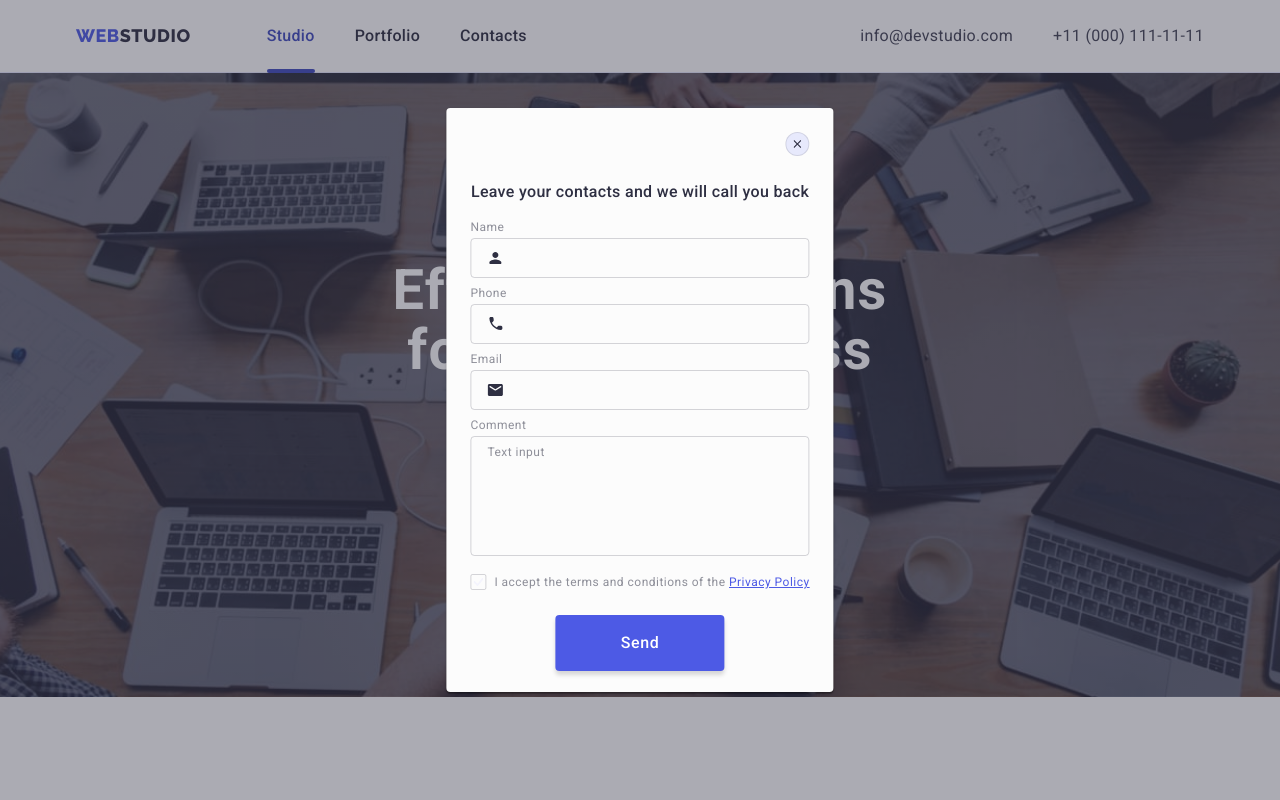
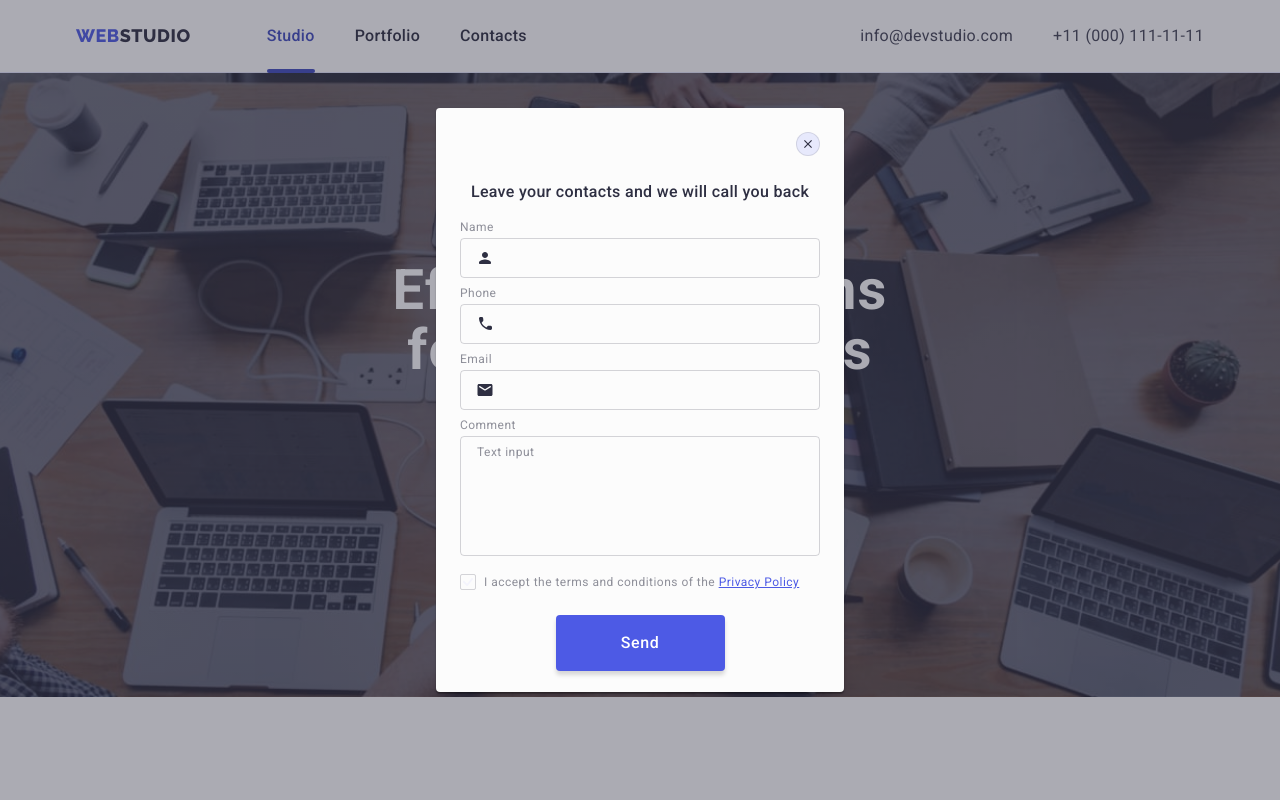
Before and after one commit to AlexLapkin/goit-markup-hw-07, a plain HTML site: page index.html in a window 1280 px wide. Both pictures are taken after a click on the button "Order Service". Shown: the top 800 px of the page. Drawn offline with nearby package versions, Linux system fonts and the light colour scheme.

Commit message:
Update styles.css

```diff
--- a/css/styles.css
+++ b/css/styles.css
@@ -1433,9 +1433,19 @@ padding-left: 15px;}
  pointer-events: none;
 }
 
+
+/*--Уменьшаем ширину модального окна при вьюпорте меньше 428рх--*/
+@media screen and (max-midth: 427px) {
+  .modal-window {
+    width: 320px;
+  }
+}
+
+
+
 /*--Описание модального окна--*/
 .modal-window
-{max-width: 392px;
+{width: 392px;
  height: 584px;
  background-color: #FCFCFC;
  position: absolute;
@@ -1453,6 +1463,13 @@ padding-left: 15px;}
  padding-top: 72px;
  padding-bottom:24px;
  }
+
+
+
+
+
+
+
 
 /*--Описание кнопки закрытия модального окна--*/
 .modal-close-btn
@@ -1676,7 +1693,7 @@ transition: background-color 250ms cubic-bezier(0.4, 0, 0.2, 1);
 /*--Описание модального окна--*/
   .modal-window
   {
-  max-width: 408px;
+  width: 408px;
   padding-left: 24px;
   padding-right: 24px;
   }
```
